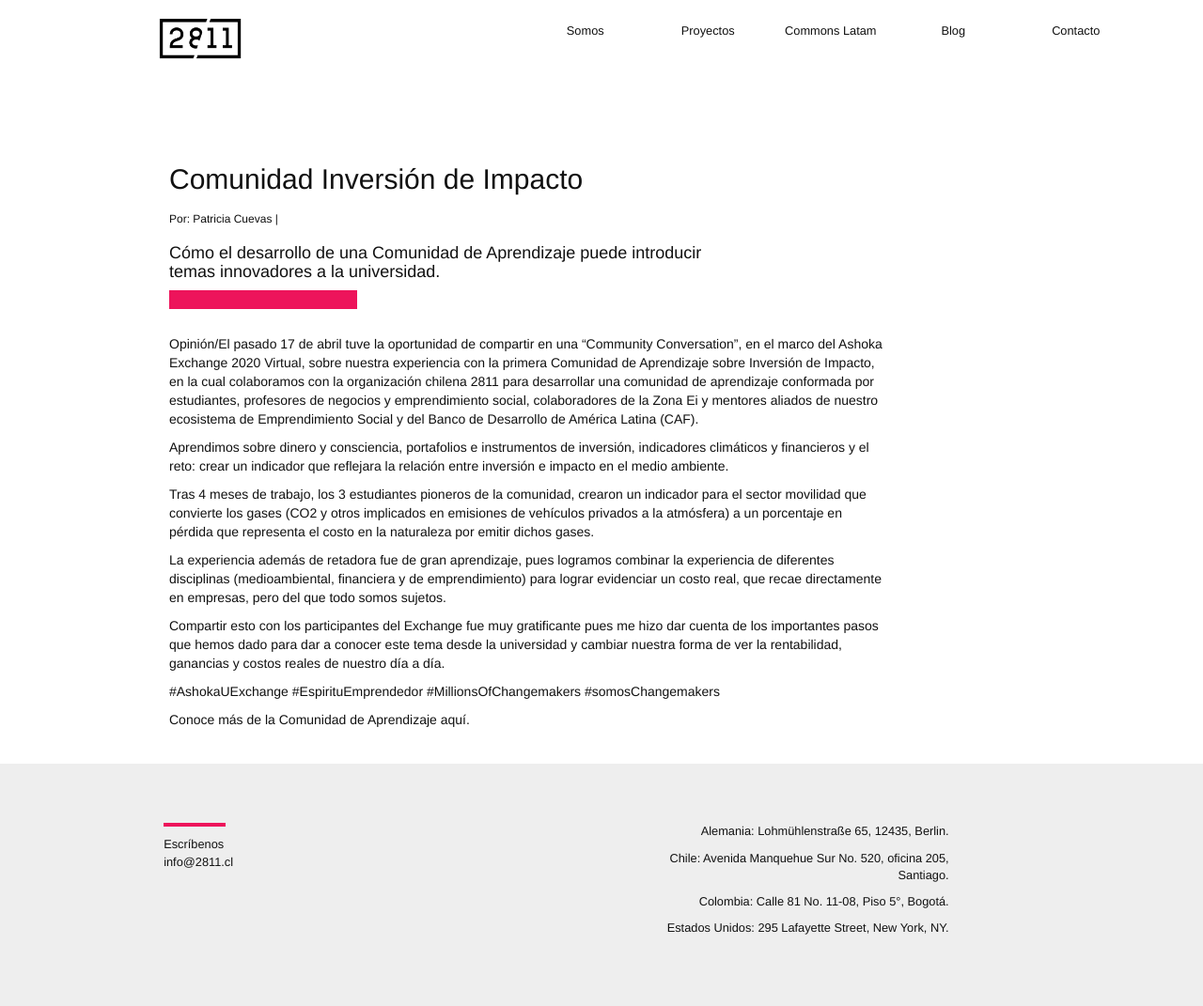
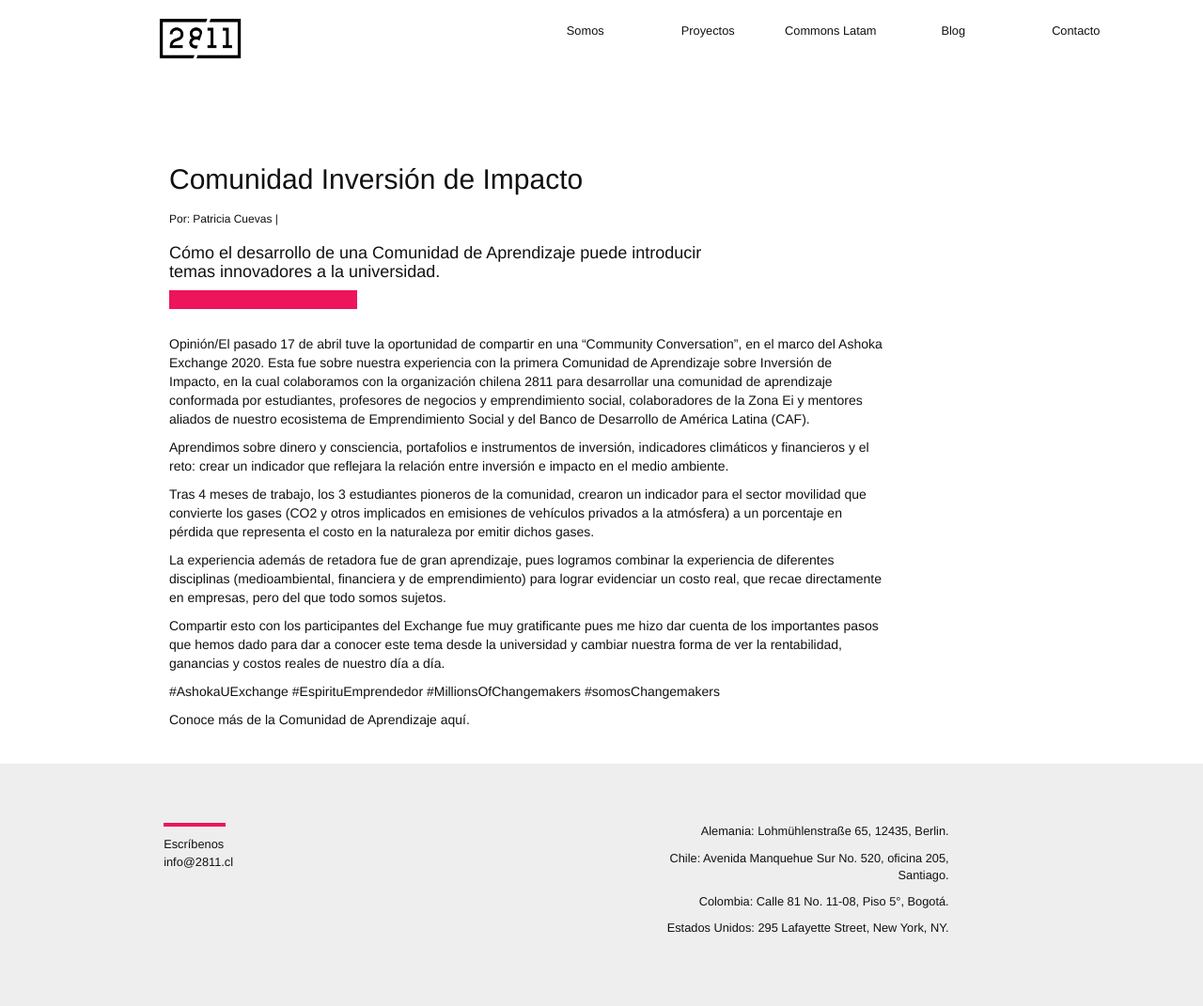
Before and after one commit to 2811Chile/2811Chile.github.io, a Jekyll site: the page built from _posts/2020-05-08-comunidad-inversion-de-impacto.markdown, in a window 1280 px wide. Shown: the whole page at 94% size. Built offline with Jekyll 4.4.1, drawn with Linux system fonts in a browser that asks for light colours; nearby versions of some CDN libraries; some web fonts are replaced; our own code applies the rules of GitHub Pages for plain Markdown files.

Commit message:
Updated Comunidad Inversion De Impacto

```diff
--- a/_posts/2020-05-08-comunidad-inversion-de-impacto.markdown
+++ b/_posts/2020-05-08-comunidad-inversion-de-impacto.markdown
@@ -7,7 +7,9 @@
   innovadores a la universidad. '
 ---
 
-Opinión/El pasado 17 de abril tuve la oportunidad de compartir en una “Community Conversation”, en el marco del Ashoka Exchange 2020 <!--mas-->Virtual, sobre nuestra experiencia con la primera Comunidad de Aprendizaje sobre Inversión de Impacto, en la cual colaboramos con la organización chilena 2811 para desarrollar una comunidad de aprendizaje conformada por estudiantes, profesores de negocios y emprendimiento social, colaboradores de la Zona Ei y mentores aliados de nuestro ecosistema de Emprendimiento Social y del Banco de Desarrollo de América Latina (CAF).
+Opinión/El pasado 17 de abril tuve la oportunidad de compartir en una “Community Conversation”, en el marco del Ashoka Exchange 2020.
+ <!--mas-->
+Esta fue sobre nuestra experiencia con la primera Comunidad de Aprendizaje sobre Inversión de Impacto, en la cual colaboramos con la organización chilena 2811 para desarrollar una comunidad de aprendizaje conformada por estudiantes, profesores de negocios y emprendimiento social, colaboradores de la Zona Ei y mentores aliados de nuestro ecosistema de Emprendimiento Social y del Banco de Desarrollo de América Latina (CAF).
 
 Aprendimos sobre dinero y consciencia, portafolios e instrumentos de inversión, indicadores climáticos y financieros y el reto: crear un indicador que reflejara la relación entre inversión e impacto en el medio ambiente.
 
```
